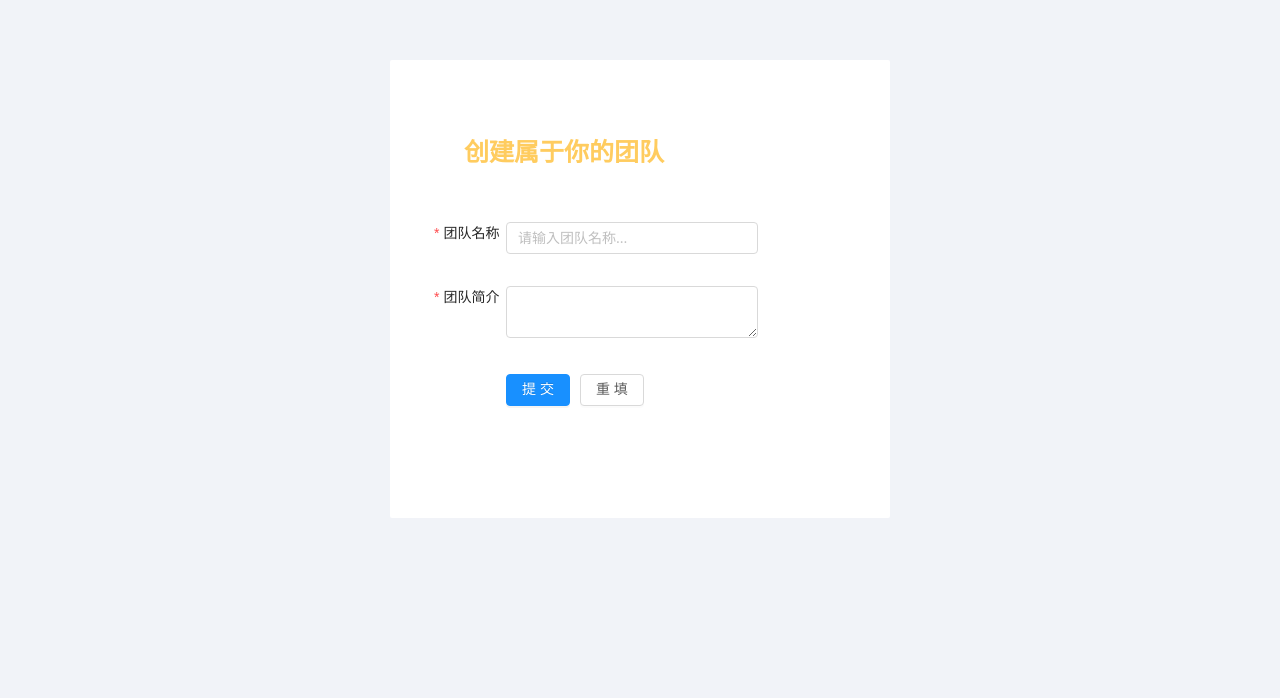
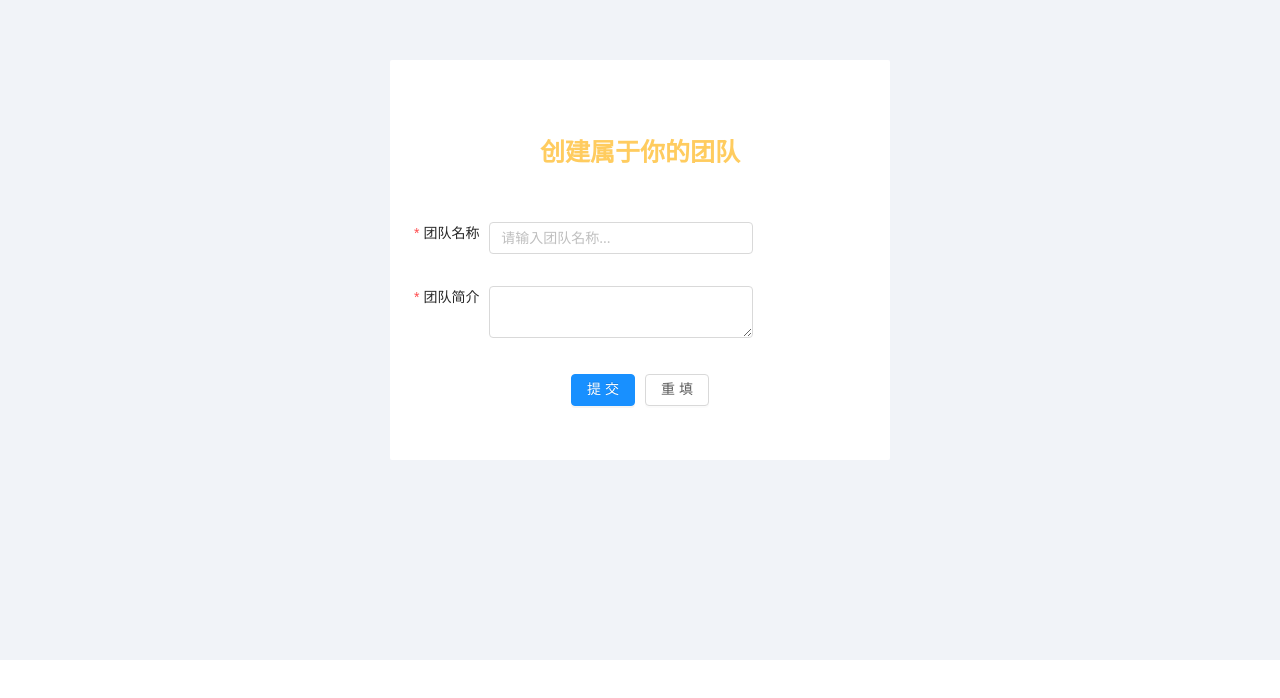
Before and after one commit to YuKi74/meeting-table, a Vue app in the folder frontend/: page /create/list in a window 1280 px wide. Shown: the part 140-838 px from the top of the page. After the commit the page ends 800 px from the top, so only its background shows below. Built offline with nearby package versions, Linux system fonts and the light colour scheme.

Commit message:
Modified bugs on create-team page

```diff
--- a/frontend/src/views/create-team/Create.vue
+++ b/frontend/src/views/create-team/Create.vue
@@ -24,15 +24,21 @@
     justify-content: center;
     background: #f1f3f8;
     padding: 200px 30px;
-    height: 858px;
+    min-height: 100vh;
+    width: 100%;
+    text-align: center;
 }
 .create-title {
     font-size: 24px;
     font-weight: 900;
     margin-bottom: 10px;
+    width: 100%;
+    text-align: center;
 }
 .create-content {
     font-size: 16px;
+    width: 100%;
+    text-align: center;
 }
 #btn {
     color: #ffcc5f;
--- a/frontend/src/views/create-team/CreateList.vue
+++ b/frontend/src/views/create-team/CreateList.vue
@@ -25,14 +25,14 @@
                     <form-model-item label="团队简介" prop="desc">
                         <a-input v-model="form.desc" type="textarea" />
                     </form-model-item>
-                    <form-model-item :wrapper-col="{ span: 14, offset: 4 }">
+                    <div id="create-btn">
                         <a-button type="primary" @click="onSubmit"
                             >提交</a-button
                         >
                         <a-button style="margin-left: 10px" @click="resetForm">
                             重填
                         </a-button>
-                    </form-model-item>
+                    </div>
                 </form-model>
             </div>
         </card>
@@ -45,16 +45,20 @@
     justify-content: center;
     background: #f1f3f8;
     padding: 200px 30px;
-    height: 858px;
+    min-height: 100vh;
 }
 .create-title {
     font-size: 25px;
     font-weight: 600;
-    margin: 50px;
+    margin: 50px 0;
     color: #ffcc5f;
+    width: 100%;
+    text-align: center;
 }
-.create-table {
-    margin-left: 20px;
+#create-btn {
+    width: 100%;
+    display: flex;
+    justify-content: center;
 }
 </style>
 <script>
```
